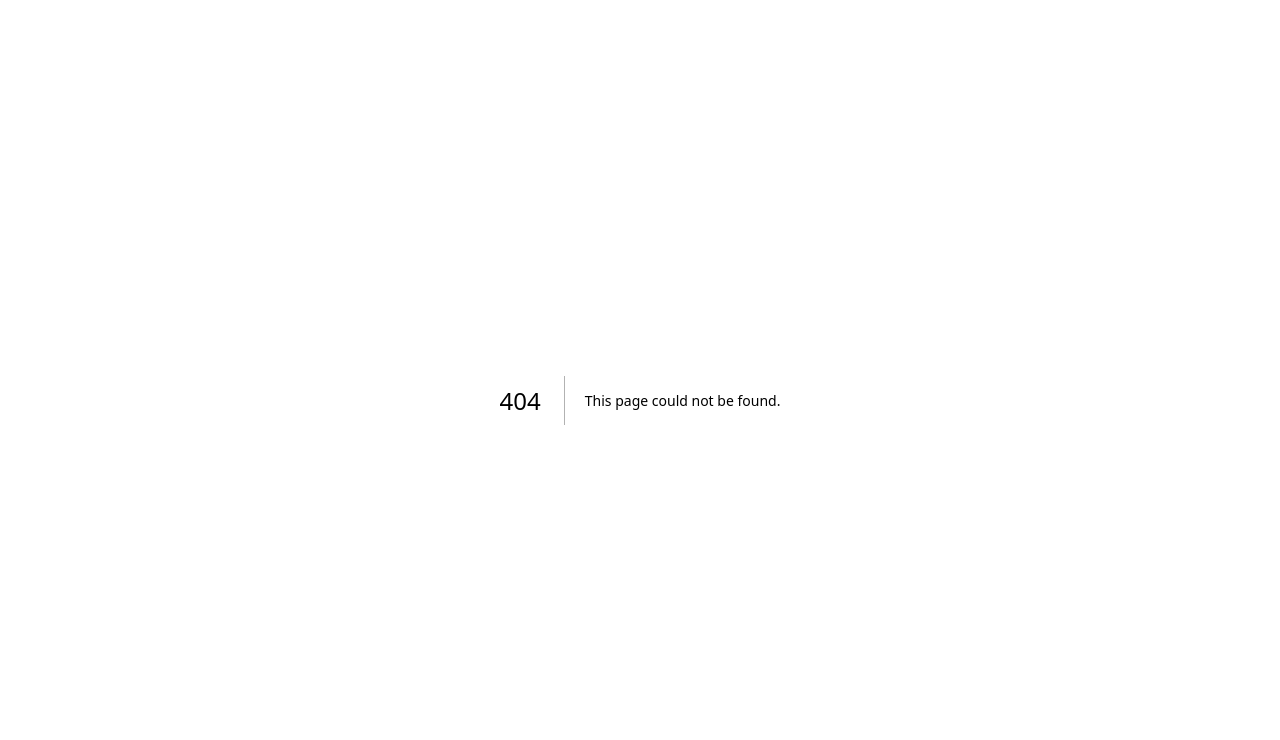
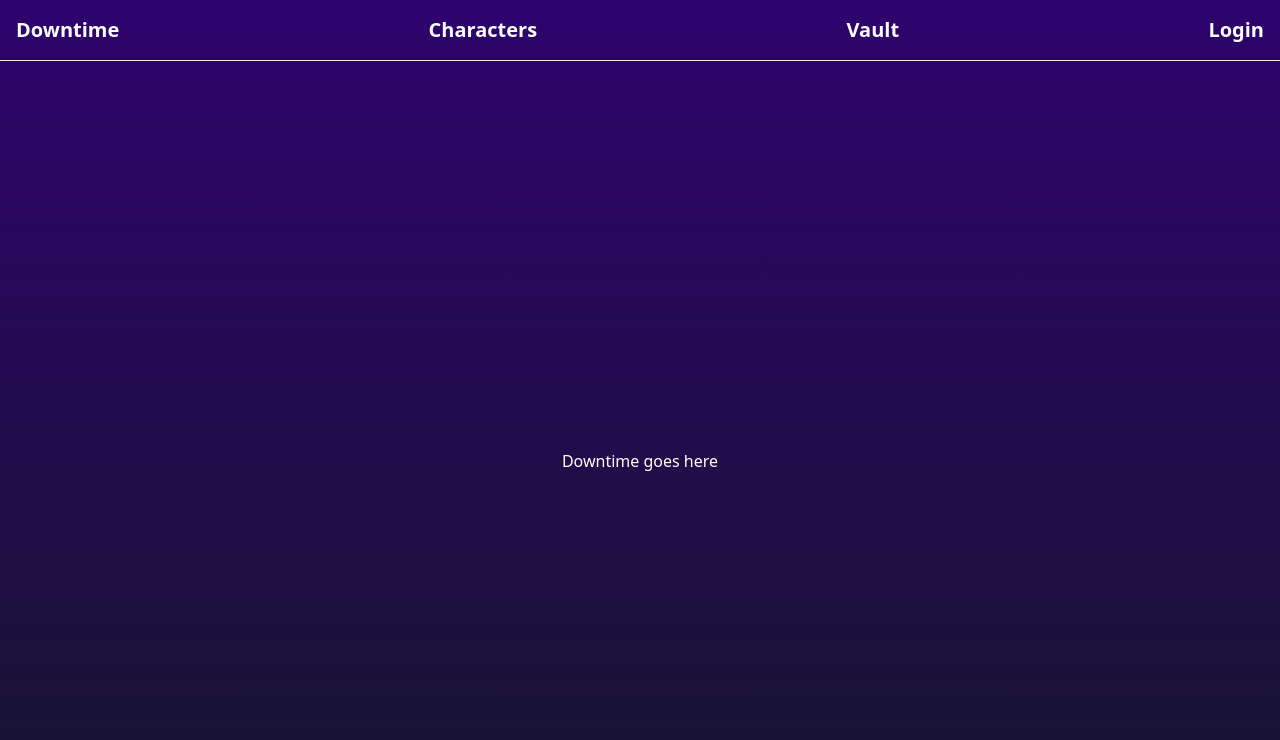
Before and after one commit to ChrisStuntz/ExpCo, a Next.js app: page /downtime in a window 1280 px wide. Before the commit this address had no page. Shown: the top 740 px of the page. Built offline with nearby package versions, Linux system fonts and the light colour scheme.

Commit message:
Add in top nav and new icon

```diff
--- /dev/null
+++ b/src/app/downtime/page.tsx
@@ -0,0 +1,9 @@
+export default function DowntimePage() {
+    return (
+        <main className="flex min-h-screen flex-col items-center justify-center">
+            <div className="container flex flex-col items-center justify-center gap-12 px-4 py-4">
+                Downtime goes here
+            </div>
+        </main>
+    )
+}
--- a/src/app/layout.tsx
+++ b/src/app/layout.tsx
@@ -4,17 +4,31 @@ import { GeistSans } from "geist/font/sans";
 import { type Metadata } from "next";
 
 export const metadata: Metadata = {
-  title: "Create T3 App",
-  description: "Generated by create-t3-app",
+  title: "ExpCo",
+  description: "Single place for all our ExpCo stuff and things",
   icons: [{ rel: "icon", url: "/favicon.ico" }],
 };
+
+export function TopNav() {
+  return (
+    <nav className="flex w-full items-center justify-between border-b p-4 text-xl font-semibold">
+      <div>Downtime</div>
+      <div>Characters</div>
+      <div>Vault</div>
+      <div>Login</div>
+    </nav>
+  );
+}
 
 export default function RootLayout({
   children,
 }: Readonly<{ children: React.ReactNode }>) {
   return (
     <html lang="en" className={`${GeistSans.variable}`}>
-      <body>{children}</body>
+      <body>
+        <TopNav />
+        {children}
+      </body>
     </html>
   );
 }
--- a/src/app/page.tsx
+++ b/src/app/page.tsx
@@ -40,7 +40,7 @@ const mockTasks = [
 
 export default function HomePage() {
   return (
-    <main className="flex min-h-screen flex-col items-center justify-center bg-gradient-to-b from-[#2e026d] to-[#15162c] text-white">
+    <main className="flex min-h-screen flex-col items-center justify-center">
       <div className="container flex flex-col items-center justify-center gap-12 px-4 py-4">
         <div className="flex">
         <Table>
--- /dev/null
+++ b/src/components/ui/input.tsx
@@ -0,0 +1,25 @@
+import * as React from "react"
+
+import { cn } from "~/lib/utils"
+
+export interface InputProps
+  extends React.InputHTMLAttributes<HTMLInputElement> {}
+
+const Input = React.forwardRef<HTMLInputElement, InputProps>(
+  ({ className, type, ...props }, ref) => {
+    return (
+      <input
+        type={type}
+        className={cn(
+          "flex h-10 w-full rounded-md border border-input bg-background px-3 py-2 text-sm ring-offset-background file:border-0 file:bg-transparent file:text-sm file:font-medium placeholder:text-muted-foreground focus-visible:outline-none focus-visible:ring-2 focus-visible:ring-ring focus-visible:ring-offset-2 disabled:cursor-not-allowed disabled:opacity-50",
+          className
+        )}
+        ref={ref}
+        {...props}
+      />
+    )
+  }
+)
+Input.displayName = "Input"
+
+export { Input }
--- a/src/styles/globals.css
+++ b/src/styles/globals.css
@@ -64,6 +64,6 @@
     @apply border-border;
   }
   body {
-    @apply bg-background text-foreground;
+    @apply bg-background text-foreground bg-gradient-to-b from-[#2e026d] to-[#15162c] text-white;
   }
 }
```
Also changed, not shown: 1 other file (tests, documents, lock files or other folders).
